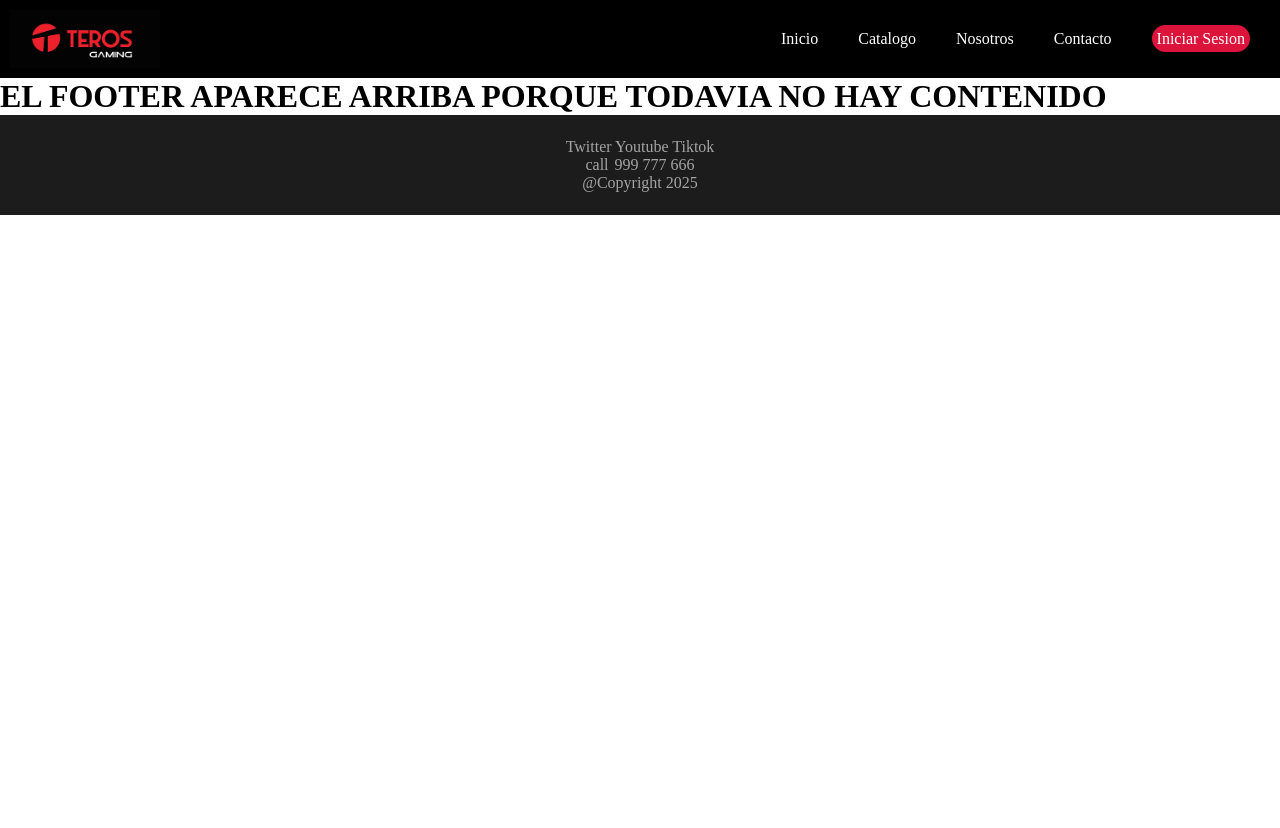
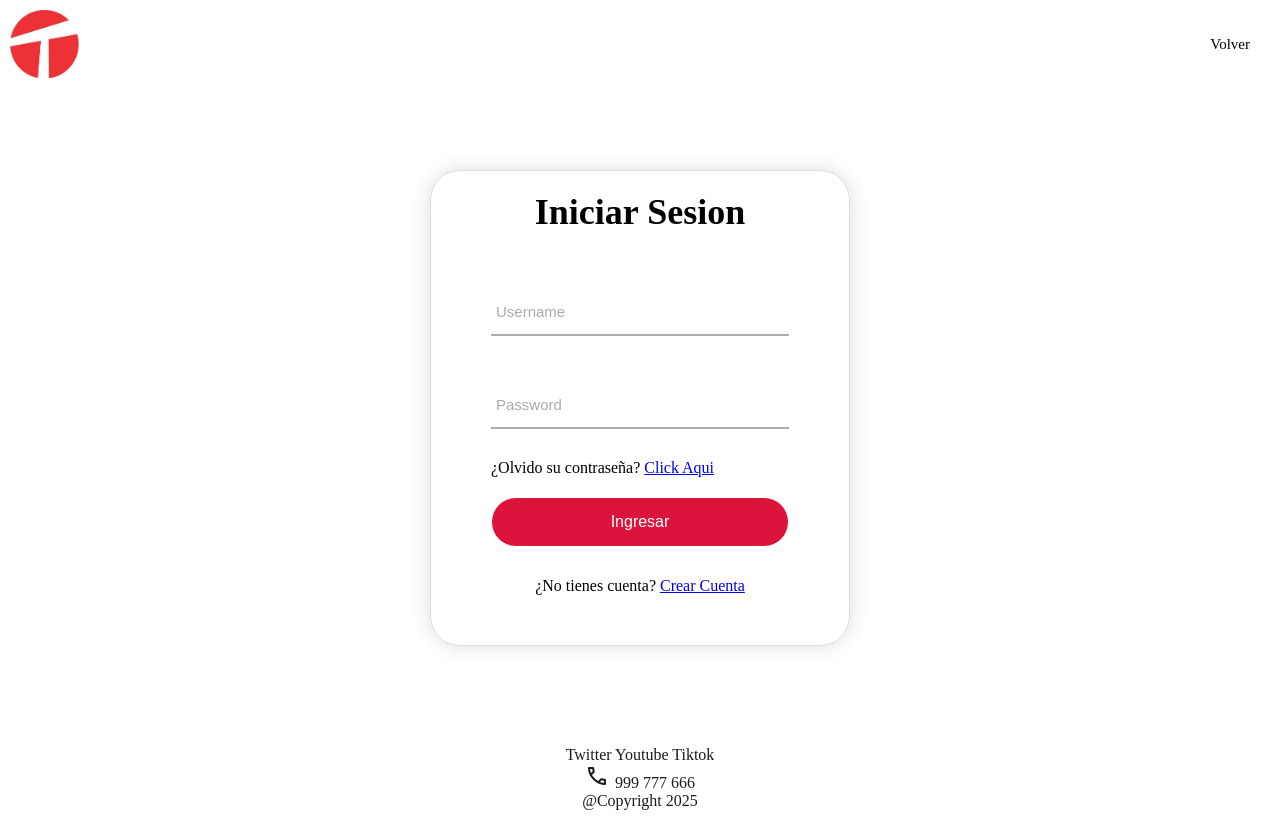
Before and after one commit to TafurPanduroJuan/Proyecto_P_Web, a PHP site: page /html/iniciarSesion.html in a window 1280 px wide. Before the commit the page ends 215 px from the top, so only its background shows below. Run offline with PHP 8.4, Linux system fonts and the light colour scheme.

Commit message:
ULTIMO AVANCE

```diff
--- a/Proyecto/css/index.css
+++ b/Proyecto/css/index.css
@@ -145,6 +145,7 @@ header{
 
 .info__container{
     max-width: 450px;
+    font-size: 20px;
 }
 /*--------------END SECTION----------------*/
 
@@ -200,6 +201,11 @@ header{
     transform: scale(1.2);
 
 }
+
+.about__link a {
+    text-decoration: none;
+    color: #fff;
+}
 /*--------------END SECTION----------------*/
 
 
--- a/Proyecto/css/inicioSesion.css
+++ b/Proyecto/css/inicioSesion.css
@@ -5,13 +5,18 @@
 }
 
 body{
+    /*
+    background: linear-gradient(135deg,#DC143C 50%, #fff 50%) ;
+    */
     background-color: #fff;
+    display: flex;
+    flex-direction: column;
 }
 
 /*----------NAVBAR STYLES-----------*/
 
 .navbar{
-    background-color: #000;
+    background-color: transparent;
     width: 100%;
     display: flex;
     justify-content: space-between;
@@ -35,30 +40,115 @@ body{
 
 .link__item{
     text-decoration: none;
-    color: #fff;
+    color: #000;
     margin: 0 20px;
+    font-size: 15px;
 }
 
 .link__item:hover{
     color: #DC143C;
 }
 
-.item__login{
-    background-color: #DC143C;
-    padding: 5px;
-    border-radius: 15px;
-}
+.nav__img{
+    width: 70px;
 
-.item__login:hover{
-    background-color: #fff;
-    color: #DC143C;
-}
-
-.nav__img{
-    width: 150px;
 }
 
 /*----------END NAVBAR STYLES-----------*/
+
+/*--------------HEADER SECTION----------------*/
+
+header{
+    height: 80vh;
+    width: 100%;
+    display: grid;
+    place-content: center;
+}
+
+
+.form__container{
+    display: flex;
+    flex-direction: column;
+    box-shadow: 0 0 20px #ddd;
+    border: 1px solid #ddd;
+    width: 420px;
+    padding: 20px;
+    border-radius: 30px;
+}
+
+
+.form__container h1{
+    font-size: 36px;
+    text-align: center;
+    padding: 0 0 20px 0;
+}
+
+.form{
+    display: flex;
+    padding: 0 40px;
+    box-sizing: border-box;
+    flex-direction: column;
+}
+
+
+.form__username{
+    border-bottom: 2px solid #adadad;
+    margin: 36px 0;
+
+}
+
+.form__password{
+    border-bottom: 2px solid #adadad;
+    margin: 10px 0;
+}
+
+.form__input{
+    width: 100%;
+    height: 45px;
+    padding: 0 5px;
+    border: none;
+    outline: none;
+    font-size: 15px;
+    color: #000;
+    background-color: none;
+}
+
+input::placeholder{
+    color: #aaa;
+}
+
+
+.form__forgot{
+    margin: 20px 0;
+    font-size: 16px;
+    color: #000;
+
+}
+
+
+.form__button{
+    width: 100%;
+    height: 50px;
+    border: 1px solid ;
+    border-radius: 25px;
+    background-color: #DC143C;
+    color: #fff;
+    cursor: pointer;
+    outline: none;
+    font-size: 16px;
+}
+
+
+.form__register{
+    margin: 30px 0;
+    text-align: center;
+    font-size: 16px;
+    color: #000;
+
+}
+
+
+
 
 
 
@@ -66,8 +156,8 @@ body{
 footer{
     width: 100%;
     height: 100px;
-    background-color: #1c1c1c;
-    color: #fff9;
+    background-color: transparent;
+    color: #1c1c1c;
     padding: 20px;
     display: flex;
     flex-direction: column;
--- a/Proyecto/css/nosotros.css
+++ b/Proyecto/css/nosotros.css
@@ -64,6 +64,7 @@ body{
 /*Contenido*/
 main{
     font-family: 'Segoe UI', Tahoma, Geneva, Verdana, sans-serif;
+    font-size: 18px;
 }
 
 /*Sobre la empresa*/
--- a/Proyecto/html/contacto.html
+++ b/Proyecto/html/contacto.html
@@ -6,6 +6,7 @@
     <title>Contacto</title>
     <link rel="stylesheet" href="../css/contacto.css">
     <link rel="shortcut icon" type="image/x-icon" href="../imgs/inicio_imgs/favicon.ico">
+    <link rel="stylesheet" href="https://fonts.googleapis.com/css2?family=Material+Symbols+Outlined:opsz,wght,FILL,GRAD@20..48,100..700,0..1,-50..200&icon_names=call" />
 </head>
 <body>
     <!--NAV SECTION-->
--- a/Proyecto/html/index.html
+++ b/Proyecto/html/index.html
@@ -57,7 +57,7 @@
     <section class="infobar">
         <div class="info__container">
             <h2>20 AÑOS EN EL MERCADO</h2>
-            <p>Todo lo que necesitas en perifericos con calidad y variedad garantizada. COnsulta nuestro catalogo y descubre todo lo que tenemos para ofrecerte</p>
+            <p>Todo lo que necesitas en perifericos con calidad y variedad garantizada. Consulta nuestro catalogo y descubre todo lo que tenemos para ofrecerte</p>
         </div>
 
     </section>
@@ -67,7 +67,7 @@
         <div class="about__text">
             <h2>NOSOTROS</h2>
             <p>Teros, es una marca de origen peruano con expansio a Latinoamerica, dedicada a la comercializacion en China y personal peruano que tiene como mision garantizar la calidad de los productos</p>
-            <button class="about__link">Saber mas</button>
+            <button class="about__link"><a href="../html/nosotros.html">Saber mas</a></button>
         </div>
         <img class="abouts__img" src="../imgs/inicio_imgs/iconoTeros.jpg" alt="">
     </section>
--- a/Proyecto/html/iniciarSesion.html
+++ b/Proyecto/html/iniciarSesion.html
@@ -6,23 +6,38 @@
     <title>Iniciar Sesion</title>
     <link rel="stylesheet" href="../css/inicioSesion.css">
     <link rel="shortcut icon" type="image/x-icon" href="../imgs/inicio_imgs/favicon.ico">
-
+    <link rel="stylesheet" href="https://fonts.googleapis.com/css2?family=Material+Symbols+Outlined:opsz,wght,FILL,GRAD@20..48,100..700,0..1,-50..200&icon_names=call" />
 </head>
 <body>
     <!--NAV SECTION-->
     <nav class="navbar">
-        <img class="nav__img" src="../imgs/inicio_imgs/logoTeros.png" alt="Error al cargar imagen">
+        <img class="nav__img" src="../imgs/inicio_imgs/iconoTeros.jpg" alt="Error al cargar imagen">
         <ul class="nav__list">
-            <li class="list__item"><a class="link__item" href="../html/index.html">Inicio</a></li>
-            <li class="list__item"><a class="link__item" href="../html/catalogo.html">Catalogo</a></li>
-            <li class="list__item"><a class="link__item" href="../html/nosotros.html">Nosotros</a></li>
-            <li class="list__item"><a class="link__item" href="../html/contacto.html">Contacto</a></li>
-            <li class="list__item"><a class="link__item item__login" href="../html/iniciarSesion.html">Iniciar Sesion</a></li>
+            <li class="list__item"><a class="link__item" href="../html/index.html">Volver</a></li>
         </ul>
     </nav>
 
-    <h1>EL FOOTER APARECE ARRIBA PORQUE TODAVIA NO HAY CONTENIDO</h1>
+    <header>
+        <div class="form__container">
+            <h1>Iniciar Sesion</h1>
+            <form class="form">
+                <div class="form__username">
+                <input class="form__input" type="text" placeholder="Username">
+                </div>
+                <div class="form__password">
+                <input class="form__input" type="password" placeholder="Password">
+                </div>
+                <div class="form__forgot">
+                    <label>¿Olvido su contraseña? <a href="#">Click Aqui</a></label>
+                </div>
+                <input class="form__button" type="submit" value="Ingresar">
+                <div class="form__register">
+                    <p>¿No tienes cuenta? <a href="#">Crear Cuenta</a></p>
+                </div>
 
+            </form>
+        </div>
+    </header>
 
     <!--FOOTER SECTION-->
     <footer>
```
Also changed, not shown: Proyecto/css/catalogo.css (+27 -13 lines), Proyecto/html/catalogo.html (+4 -8 lines), Proyecto/html/nosotros.html (+1 -16 lines).
